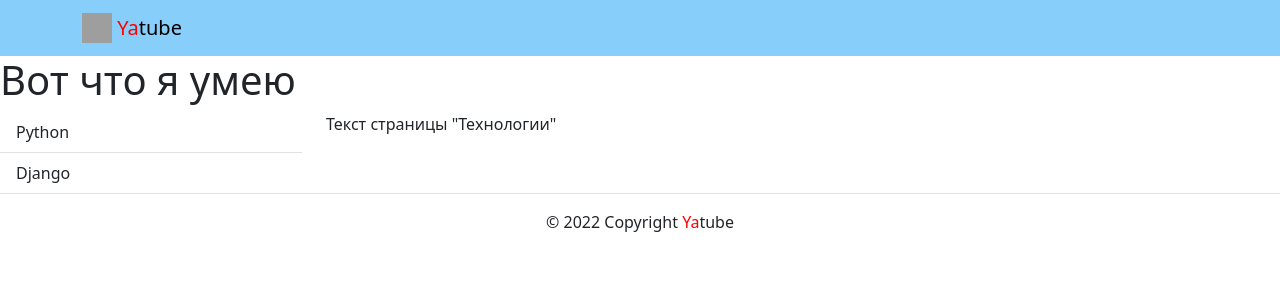
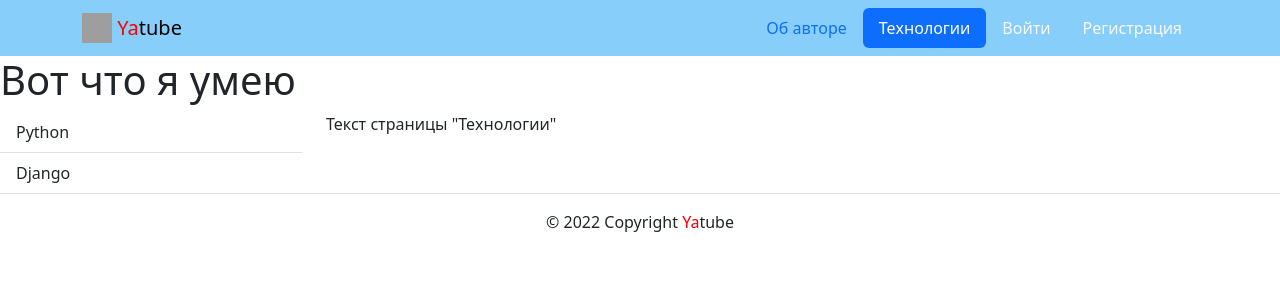
Before and after one commit to leonid1704/social_network, a Django app: page /about/tech/ in a window 1280 px wide. Shown: the top 300 px of the page. Run offline with Django 3.2, Linux system fonts and the light colour scheme; some libraries are stand-ins or nearby versions; grey boxes are pictures that could not be loaded.

Commit message:
add navigation menu

```diff
--- a/social_network/templates/includes/header.html
+++ b/social_network/templates/includes/header.html
@@ -5,5 +5,43 @@
             <img src="{% static 'img/logo.png' %}" width="30" height="30" class="d-inline-block align-top" alt="">
             <span style="color:red">Ya</span>tube</a>
         </a>
+        <ul class="nav nav-pills">
+            {% with request.resolver_match.view_name as view_name %}
+            <li class="nav-item">
+                <a class="nav-link {% if view_name  == 'about:author' %}active{% endif %} "
+                   href="{% url 'about:author' %}">Об авторе</a>
+            </li>
+            <li class="nav-item">
+                <a class="nav-link {% if view_name  == 'about:tech' %}active{% endif %}"
+                   href="{% url 'about:tech' %}">Технологии</a>
+            </li>
+            {% if user.is_authenticated %}
+            <li class="nav-item">
+                <a class="nav-link" href="<!--  -->">Новая запись</a>
+            </li>
+            <li class="nav-item">
+                <a class="nav-link link-light {% if view_name  == 'users:password_change' %}active{% endif %}"
+                   href="{% url 'users:password_change' %}">Изменить пароль</a>
+            </li>
+            <li class="nav-item">
+                <a class="nav-link link-light" href="{% url 'users:logout' %}">Выйти</a>
+            </li>
+            <li>
+                Пользователь: {{ user.username }}
+            </li>
+            {% else %}
+            <li class="nav-item">
+                <a class="nav-link link-light {% if view_name  == 'users:login' %}active{% endif %}"
+                   href="{% url 'users:login' %}">Войти</a>
+            </li>
+            <li class="nav-item">
+                <a class="nav-link link-light {% if view_name  == 'users:signup' %}active{% endif %}"
+                   href="{% url 'users:signup' %}">Регистрация</a>
+            </li>
+            {% endif %}
+            {% endwith %}
+        </ul>
     </div>
 </nav>
+
+<!--TODO подключить адаптивное меню-->
```
Lines whose indentation alone changed are shown as unchanged.
